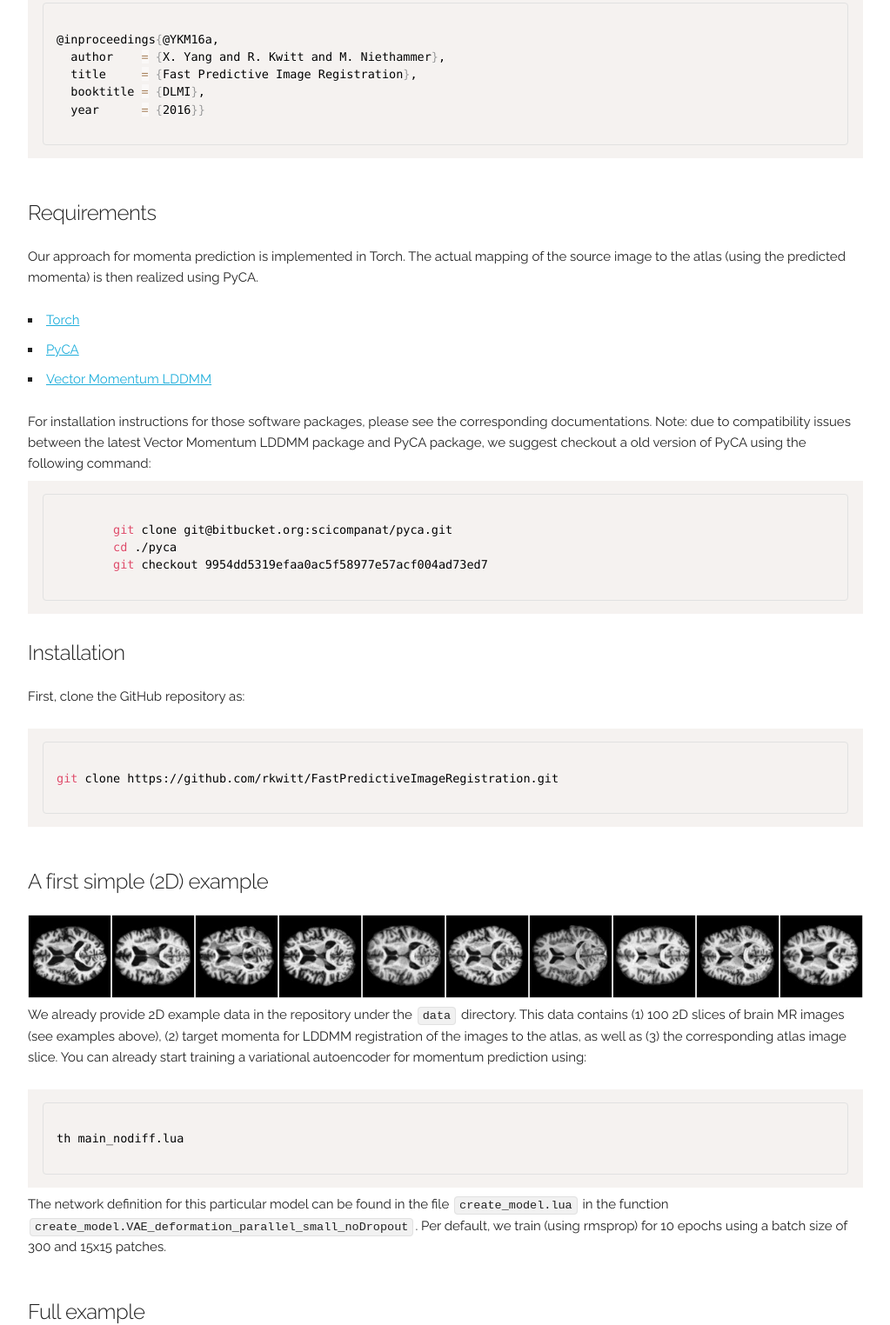
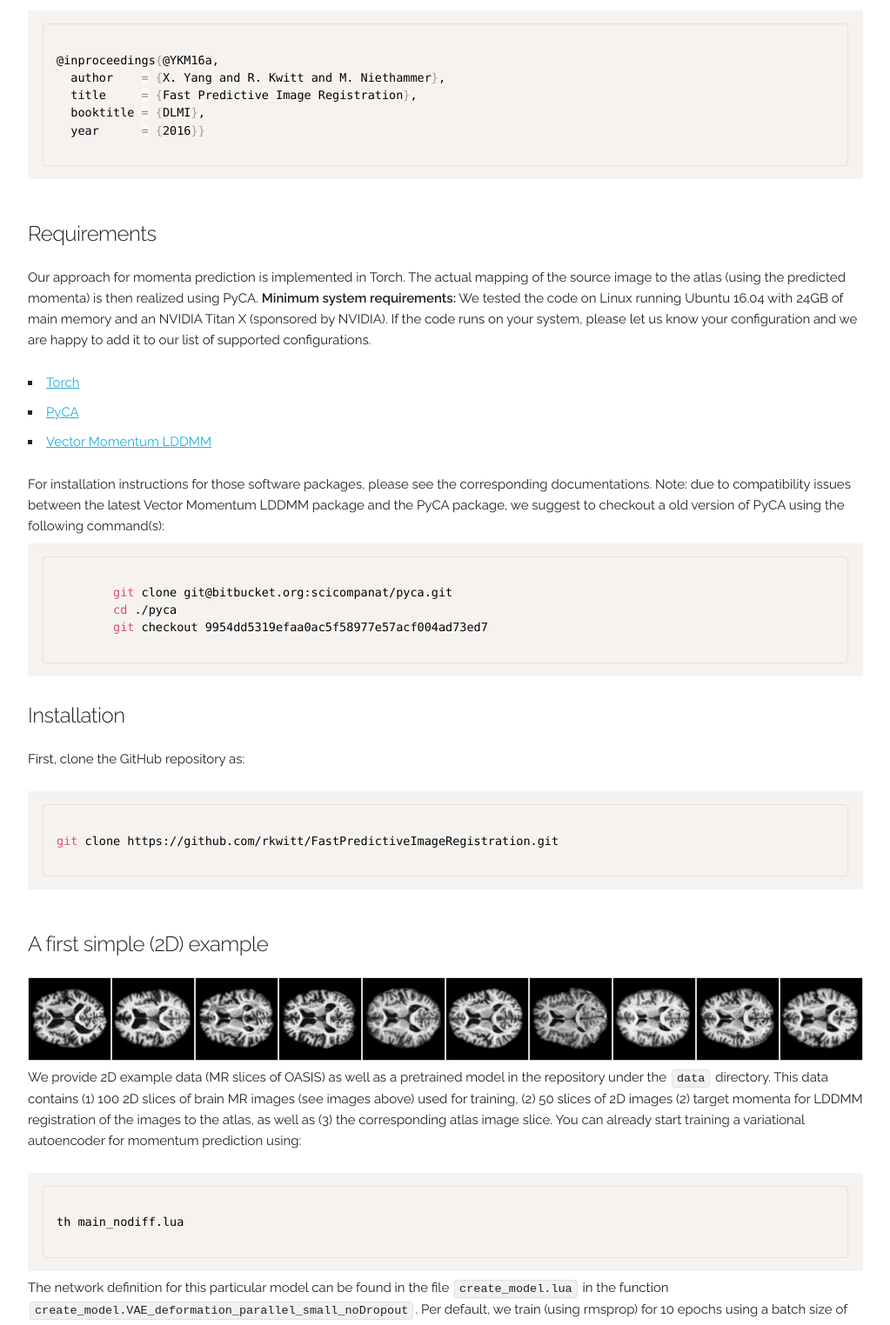
Before and after one commit to rkwitt/FastPredictiveImageRegistration, a plain HTML site: page index.html in a window 1280 px wide. Shown: the part 984-2508 px from the top of the page at 87% size, without its empty margins (128-1151 px from the left). Drawn offline with Linux system fonts and the light colour scheme.

Commit message:
ADD: stuff

```diff
--- a/index.html
+++ b/index.html
@@ -39,7 +39,7 @@
     <div class="row">
       <div class="twelve columns" style="margin-top: 10%">
         <h4>Fast Predictive Image Registration</h4>
-        <h6><b>X. Yang</b>, R. Kwitt and M. Niethammer</h6>
+        <h6><b>X. Yang</b>, R. Kwitt and M. Niethammer</h6><br>
         <a class="button" href="#">GitHub</a>
         <a class="button" href="#">Paper</a>
         <a class="button" href="#">Presentation</a>
@@ -83,6 +83,11 @@
         Our approach for momenta prediction is implemented in Torch. The actual
         mapping of the source image to the atlas (using the predicted momenta)
         is then realized using PyCA.
+        <b>Minimum system requirements:</b>
+        We tested the code on Linux running Ubuntu 16.04 with 24GB of main memory
+        and an NVIDIA Titan X (sponsored by NVIDIA). If the code runs on your
+        system, please let us know your configuration and we are happy to add it
+        to our list of supported configurations.
         </p>
         <ul>
           <li><a href="http://torch.ch">Torch</a></li>
@@ -91,7 +96,8 @@
         </ul>
         For installation instructions for those software packages, please
         see the corresponding documentations.
-        Note: due to compatibility issues between the latest Vector Momentum LDDMM package and PyCA package, we suggest checkout a old version of PyCA using the following command:
+        Note: due to compatibility issues between the latest Vector Momentum LDDMM package and the
+        PyCA package, we suggest to checkout a old version of PyCA using the following command(s):
         <pre><code class="language-bash">
         git clone git@bitbucket.org:scicompanat/pyca.git
         cd ./pyca
@@ -117,9 +123,10 @@ git clone https://github.com/rkwitt/FastPredictiveImageRegistration.git
         <h5>A first simple (2D) example</h5>
         <img class="u-max-full-width" src="images/montage2D.png">
         <p>
-        We already provide 2D example data in the repository under the <code>data</code> directory.
-        This data contains (1) 100
-        2D slices of brain MR images (see examples above), (2) target momenta for LDDMM registration
+        We provide 2D example data (MR slices of OASIS) as well as a pretrained model
+        in the repository under the <code>data</code> directory. This data contains (1) 100
+        2D slices of brain MR images (see images above) used for training, (2) 50 slices
+        of 2D images (2) target momenta for LDDMM registration
         of the images to the atlas, as well as (3)
         the corresponding atlas image slice. You can already start training a variational autoencoder
         for momentum prediction using:
```
